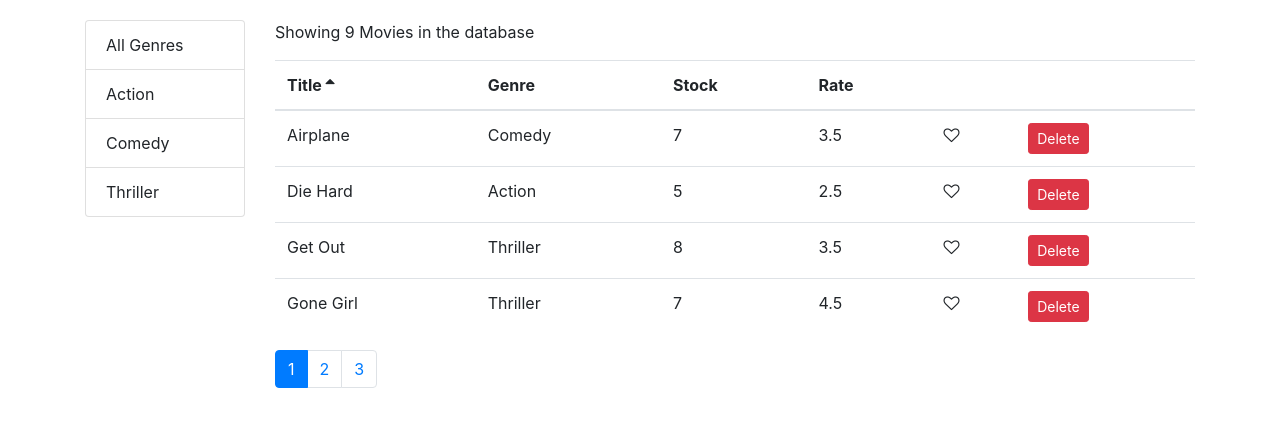
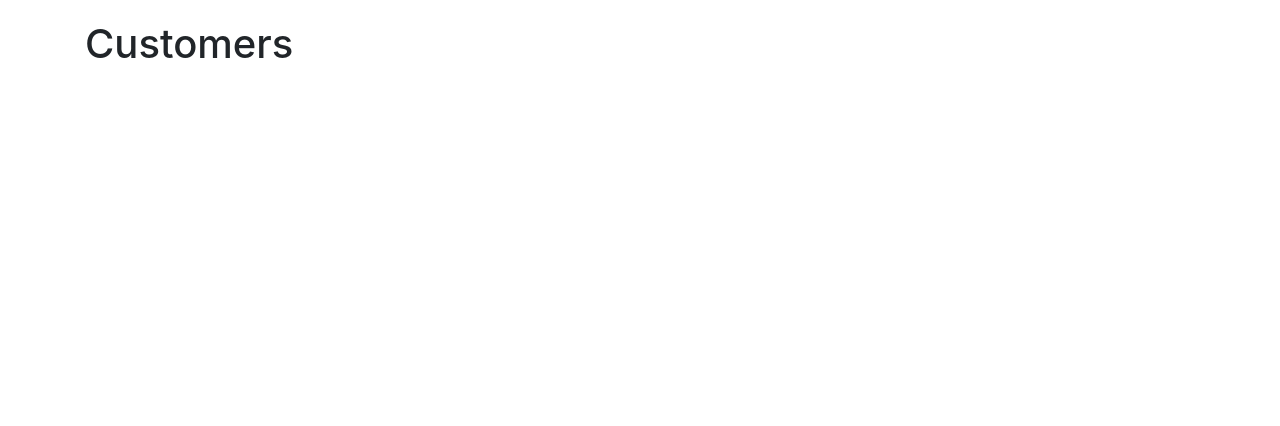
Before and after one commit to mohsen-pashootan/Vidly-app, a React (Create React App) app: page /customers in a window 1280 px wide. Shown: the top 426 px of the page. Built offline with nearby package versions, Linux system fonts and the light colour scheme.

Commit message:
after installing route library, then make routes working

```diff
--- a/src/App.js
+++ b/src/App.js
@@ -1,13 +1,26 @@
-import React from "react";
+import React, { Component } from "react";
+import { Route, Redirect, Switch } from "react-router-dom";
 import Movies from "./components/movies";
+import Customers from "./components/customers";
+import Rentals from "./components/rentals";
+import NotFound from "./components/notFound";
 import "./App.css";
 
-function App() {
-  return (
-    <main className="container">
-      <Movies />
-    </main>
-  );
+class App extends Component {
+  render() {
+    return (
+      <main className="container">
+        <Switch>
+          <Route path="/movies" component={Movies}></Route>
+          <Route path="/customers" component={Customers}></Route>
+          <Route path="/rentals" component={Rentals}></Route>
+          <Route path="/not-found" component={NotFound}></Route>
+          <Redirect from="/" exact to="/movies" />
+          <Redirect to="/not-found" />
+        </Switch>
+      </main>
+    );
+  }
 }
 
 export default App;
--- /dev/null
+++ b/src/components/customers.jsx
@@ -0,0 +1,7 @@
+import React from "react";
+
+const Customers = () => {
+  return <h1>Customers</h1>;
+};
+
+export default Customers;
--- /dev/null
+++ b/src/components/notFound.jsx
@@ -0,0 +1,7 @@
+import React from "react";
+
+const NotFound = () => {
+  return <h1>Not Found</h1>;
+};
+
+export default NotFound;
--- /dev/null
+++ b/src/components/rentals.jsx
@@ -0,0 +1,7 @@
+import React from "react";
+
+const Rentals = () => {
+  return <h1>Rentals</h1>;
+};
+
+export default Rentals;
--- a/src/index.js
+++ b/src/index.js
@@ -1,5 +1,6 @@
 import React from "react";
 import ReactDOM from "react-dom";
+import { BrowserRouter } from "react-router-dom";
 import "./index.css";
 import App from "./App";
 import * as serviceWorker from "./serviceWorker";
@@ -7,9 +8,9 @@
 import "font-awesome/css/font-awesome.css";
 
 ReactDOM.render(
-  <React.StrictMode>
+  <BrowserRouter>
     <App />
-  </React.StrictMode>,
+  </BrowserRouter>,
   document.getElementById("root")
 );
 
```
Also changed, not shown: src/components/movieForm.jsx (added, +7 -0 lines).
